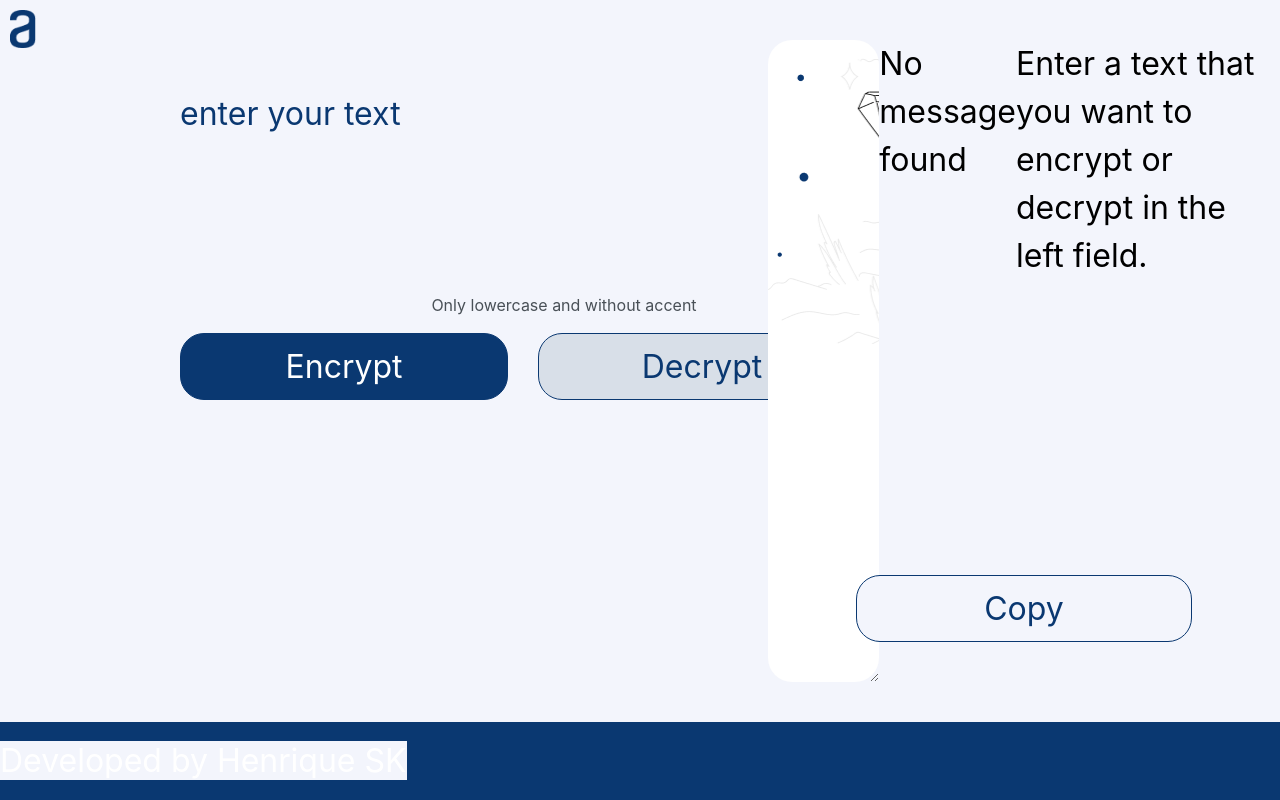
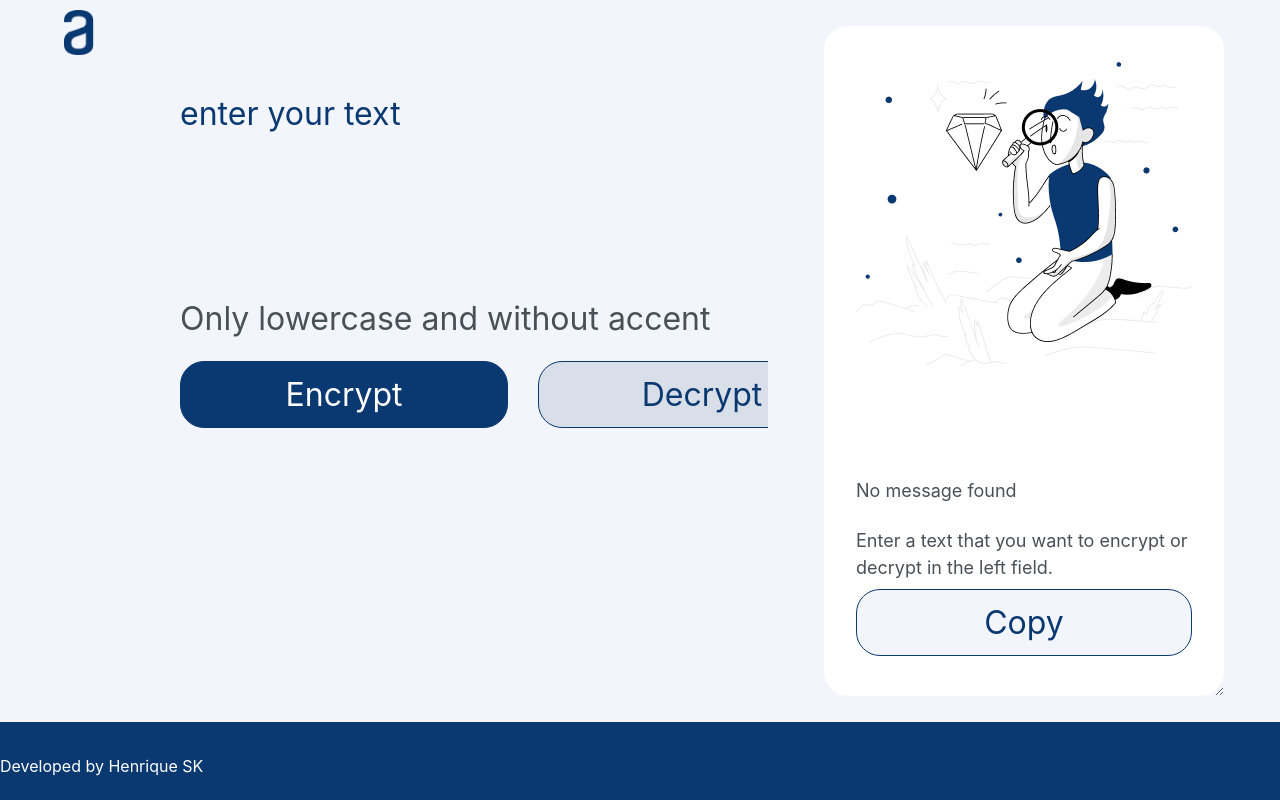
Before and after one commit to henrique-sk/text-decoder, a plain HTML site: page index.html in a window 1280 px wide. Drawn offline with Linux system fonts and the light colour scheme.

Commit message:
Update style.css

```diff
--- a/style.css
+++ b/style.css
@@ -16,8 +16,8 @@ body {
 }
 
 .logo-alura {
-  margin: 10px 0 0 10px;
-  width: 2%;
+  margin: 10px 0 0 5%;
+  width: 30px;
   position: relative;
 }
 
@@ -86,7 +86,7 @@ main {
   border: none;
   justify-content: center;
   align-items: top;
-  margin: 40px 0 40px 0;
+  margin: 5% 0 5% 0;
 }
 
 
@@ -94,6 +94,7 @@ main {
   display: flex;
   background: #ffffff;
   background-image: url(images/dummy.png);
+  background-position: 50% 10%;
   background-repeat: no-repeat;
   border-radius: 24px;
   width: 400px;
@@ -101,6 +102,25 @@ main {
 
 .message:focus {
   outline: none;
+}
+
+.text-output span {
+  background-color: transparent;
+  position: absolute;
+  width: 336px;
+  color: #495057;
+}
+
+.text-output :nth-child(2) {
+  font-size: 18px;
+  align-self: flex-end;
+  margin: 0 0 15% 0;
+}
+
+.text-output :nth-child(3) {
+  font-size: 18px;
+  align-self: flex-end;
+  margin: 0 0 9% 0;
 }
 
 .btn-copy {
@@ -117,7 +137,7 @@ footer {
   padding: 15px 0;
 }
 
-p {
+footer span {
   background-color: transparent;
   line-height: normal;
   font-size: 16px;
```
